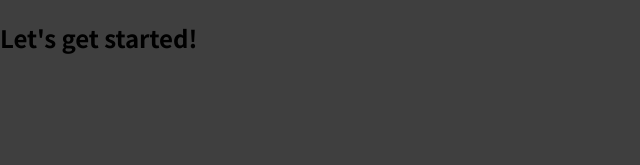
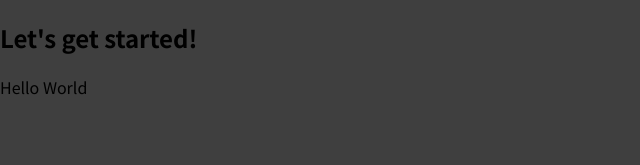
Before and after one commit to AndrewPrud/args-react, a React (Create React App) app in the folder 01-starting-setup/: page / in a window 1280 px wide. Shown: the top 165 px of the page, without its empty margins (0-640 px from the left). Built offline with nearby package versions, Linux system fonts and the light colour scheme.

Commit message:
Basic expense item

```diff
--- a/01-starting-setup/src/App.js
+++ b/01-starting-setup/src/App.js
@@ -2,6 +2,7 @@ function App() {
   return (
     <div>
       <h2>Let's get started!</h2>
+      <p1>Hello World</p1>
     </div>
   );
 }
--- a/01-starting-setup/src/index.js
+++ b/01-starting-setup/src/index.js
@@ -1,5 +1,5 @@
 import ReactDOM from 'react-dom/client';
-
+import React from 'react';
 import './index.css';
 import App from './App';
 
```
Also changed, not shown: 01-starting-setup/src/components/ExpenseItem.css (added), 01-starting-setup/src/components/ExpenseItem.js (added), 1 other file (tests, documents, lock files or other folders).
